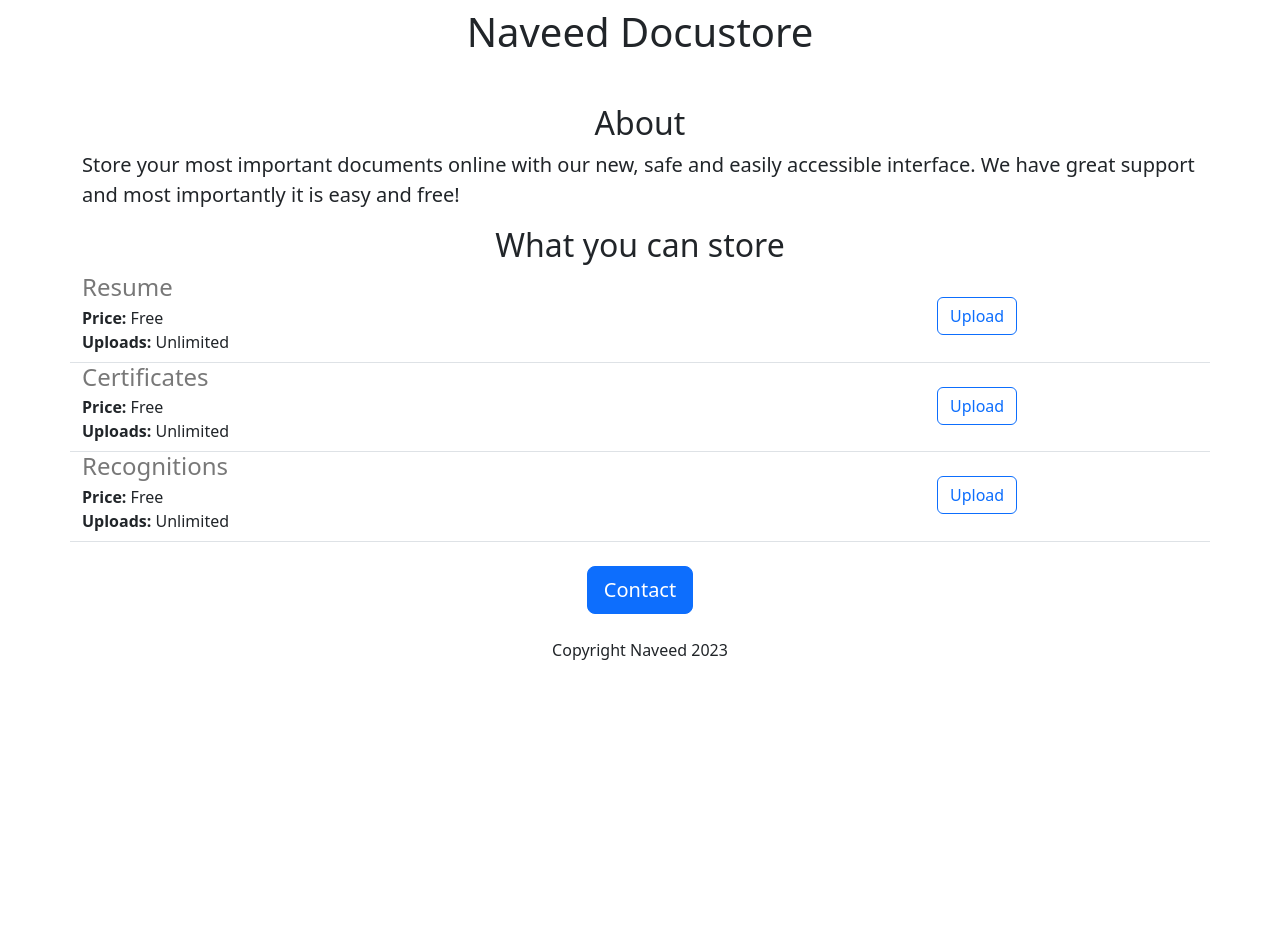
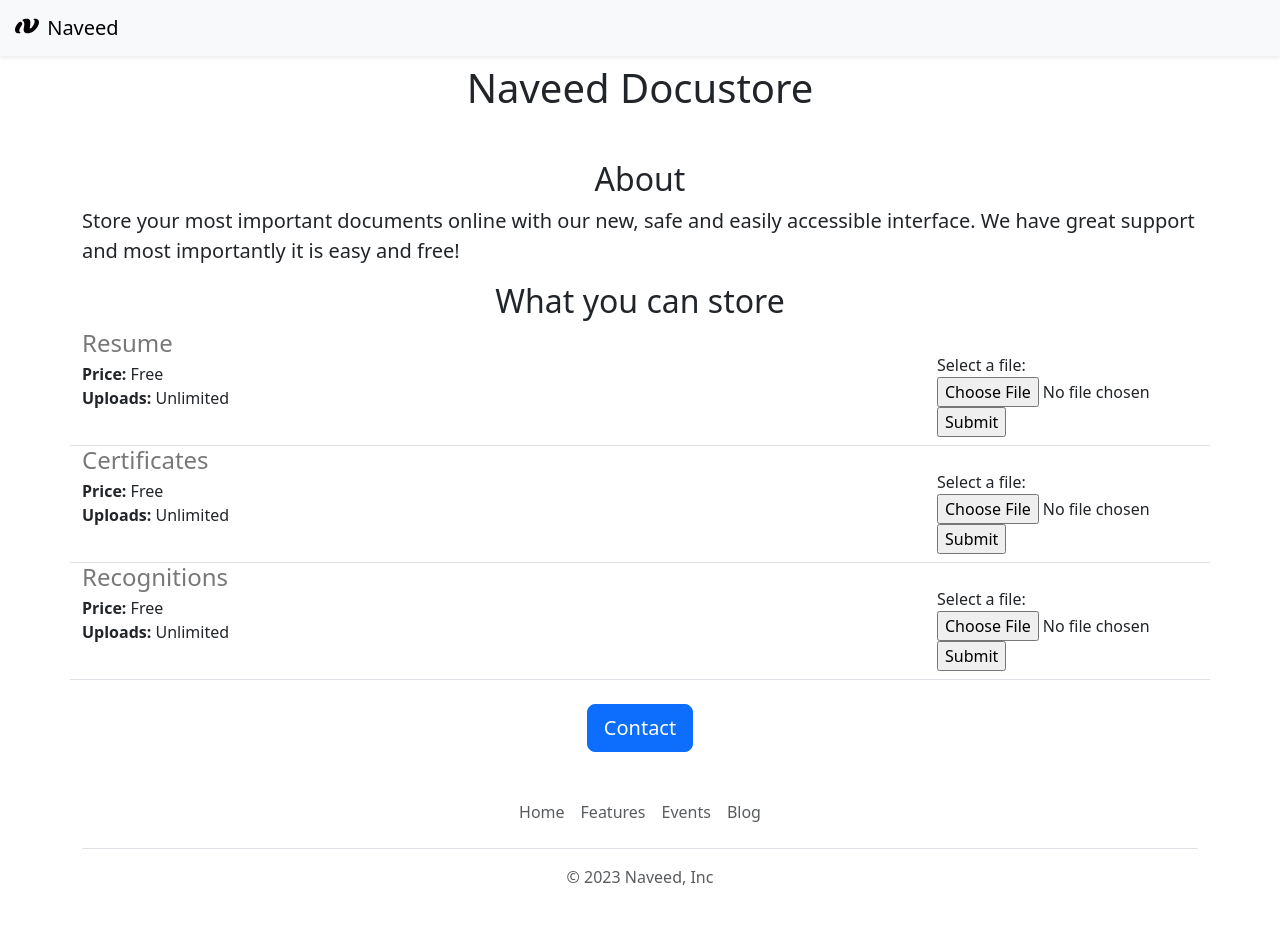
Before and after one commit to captainawesome78/naveed-documentstore-website, a Flask app: page / in a window 1280 px wide. Before the commit the page ends 660 px from the top, so only its background shows below. Run offline with Flask 2, Linux system fonts and the light colour scheme.

Commit message:
added links to buttons

```diff
--- /dev/null
+++ b/templates/footer.html
@@ -0,0 +1,11 @@
+<div class="container">
+  <footer class="py-3 my-4">
+    <ul class="nav justify-content-center border-bottom pb-3 mb-3">
+      <li class="nav-item"><a target="_blank" href="https://www.jovian.ai" class="nav-link px-2 text-muted">Home</a></li>
+      <li class="nav-item"><a target="_blank" href="https://www.jovian.com/#programs" class="nav-link px-2 text-muted">Features</a></li>
+      <li class="nav-item"><a target="_blank" href="https://www.jovian.com/#events" class="nav-link px-2 text-muted">Events</a></li>
+      <li class="nav-item"><a target="_blank" href="https://blog.jovian.com/" class="nav-link px-2 text-muted">Blog</a></li>
+    </ul>
+    <p class="text-center text-muted">&copy; 2023 Naveed, Inc</p>
+  </footer>
+</div>
--- a/templates/home.html
+++ b/templates/home.html
@@ -9,9 +9,10 @@
 
   </head>
   <body>
+    {% include 'nav.html' %}
     <div class="container">
-      <h1 class= "text-center mt-2 mb-4"> Naveed Docustore </h1>
-      <img class="img-fluid" id="banner" scr="https://naveed-documentstore-website.captainawesome7.repl.co/static/banner.jpeg">
+      <h1 class= "text-center mt-2 mb-4"> Naveed Docustore </h1 >
+      <img class="img-fluid" id="banner" scr="/static/banner.jpeg">
       <h2 class= "text-center">About</h2>
       <p class="test-center lead" >Store your most important documents online with our new, safe and easily accessible interface. We have great support and most importantly it is easy and free!
       </p>
@@ -22,10 +23,10 @@
         {% endfor %}
       </div>
       <div class="text-center">
-      <button class="btn btn-primary btn-lg mt-4">Contact</button>
-        <p class= "text-center mt-4"> Copyright Naveed 2023</p>
+      <a class="btn btn-primary btn-lg mt-4" href="mailto:hello@naveed.com?subject=Need%20more%20info&body=Hello%20there!%0D%0A%0D%0AI%20want%20to%20connect%20for%20more%20info%20on%20the%20various%20amazing%20services%20you%20have." >Contact</a>
       </div>
     </div>
+    {% include 'footer.html' %}
   </body>
 
 </html>
--- a/templates/jobitem.html
+++ b/templates/jobitem.html
@@ -5,8 +5,10 @@
     <div><b>Price:</b> {{upload['price']}}</div>
     <div><b>Uploads:</b> {{upload['uploads']}}</div>
   </div>
-  <div class= "col-3 mt-4">
-    <button type="button" class="btn btn-outline-primary"> Upload</button>
+  <div class= "col-3 mt-4 ">
+    <label for="myfile">Select a file:</label>
+    <input type="file" id="myfile" name="myfile">
+    <input type="submit">
   </div>
 
 </div>
--- /dev/null
+++ b/templates/nav.html
@@ -0,0 +1,9 @@
+<nav class="navbar bg-body-tertiary shadow-sm fixed-top bg-white">
+  <div class="container-fluid">
+    <a class="navbar-brand" href="#">
+      <img src="/static/logo.svg" alt="Logo" width="30" height="24" class="d-inline-block align-text-top">
+      Naveed
+    </a>
+  </div>
+</nav>
+<div style="height:56px"></div>
```
Also changed, not shown: static/logo.svg (added), static/people.jpeg (added).
